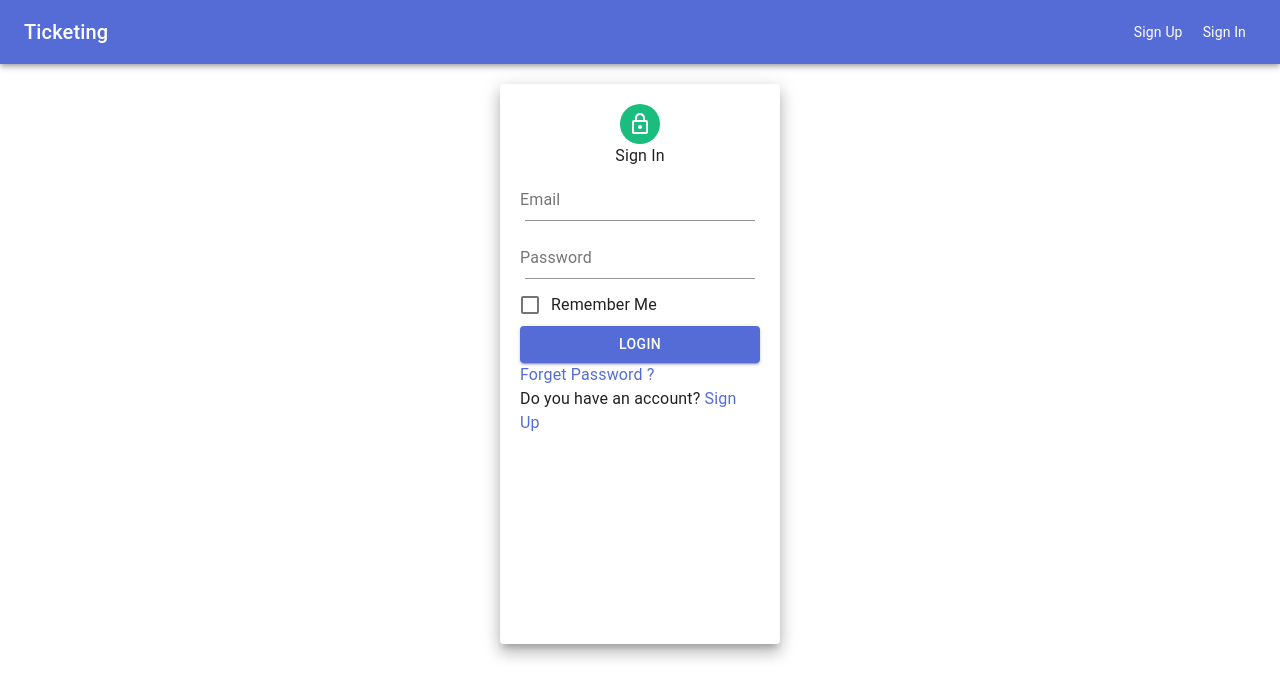
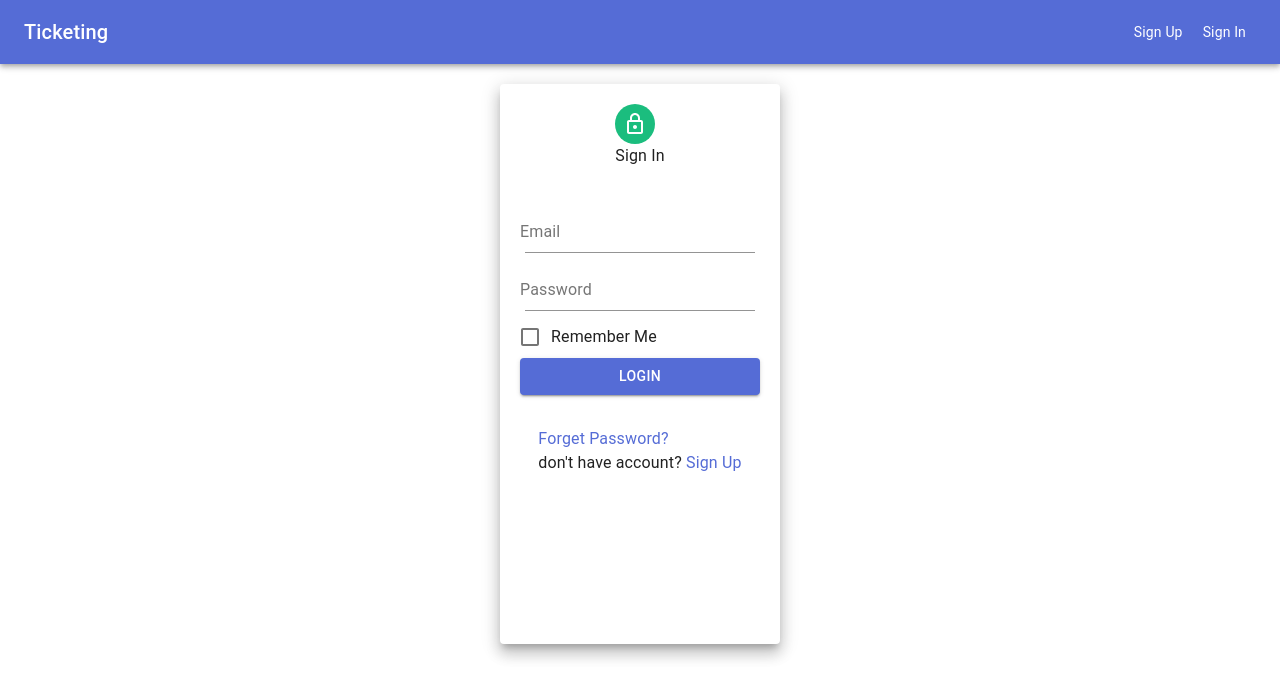
Before and after one commit to YosiZiv/MERN-micros-services, a Next.js app in the folder client/: page /auth/signin in a window 1280 px wide. Shown: the top 698 px of the page. Built offline with nearby package versions, Linux system fonts and the light colour scheme; no server answers.

Commit message:
create sign out use useRequest hooks

```diff
--- a/client/pages/auth/signin.tsx
+++ b/client/pages/auth/signin.tsx
@@ -13,7 +13,8 @@ import LockOutlinedIcon from "@material-ui/icons/LockOutlined";
 import { makeStyles } from "@material-ui/core/styles";
 import { Formik, Form, useField, FieldAttributes } from "formik";
 import * as yup from "yup";
-import axios from "axios";
+import useRequest from "../../hooks/useRequest";
+import Router from "next/router";
 const useStyle = makeStyles({
   title: {
     textAlign: "center",
@@ -63,40 +64,50 @@ const validationSchema = yup.object({
     })
   ),
 });
-const submitHandler = async ({ email, password }) => {
-  const response = await axios.post("/api/users/signin", {
-    email,
-    password,
-  });
-  console.log(response.data);
-};
 
 export default function Signin() {
   const classes = useStyle();
+  const { doRequest, errors } = useRequest();
+  const submitHandler = async ({ email, password }) => {
+    doRequest({
+      url: "/api/users/signin",
+      method: "post",
+      body: {
+        email,
+        password,
+      },
+      onSuccess: () => Router.push("/"),
+    });
+  };
   return (
     <Grid>
       <Paper className={classes.paper} elevation={10}>
-        <Grid container direction="column" justify="center" alignItems="center">
+        <Grid
+          container
+          direction="column"
+          justify="center"
+          alignItems="center"
+          spacing={4}
+        >
+          <Grid item>
             <Avatar className={classes.avatar}>
               <LockOutlinedIcon />
             </Avatar>
+
             <Typography component="h6">Sign In</Typography>
           </Grid>
+
+          <Grid item>
             <Formik
               // init value to form
               initialValues={{
                 email: "",
                 password: "",
-            pets: [{ type: "cat", name: "jarvis", id: Math.random() }],
               }}
               validationSchema={validationSchema}
               onSubmit={async ({ email, password }, { setSubmitting }) => {
-            console.log("onSubmit", email, password);
-
                 setSubmitting(true);
                 submitHandler({ email, password });
-            // async submit
-            console.log(email, password);
                 setSubmitting(false);
               }}
             >
@@ -110,6 +121,7 @@ export default function Signin() {
                     type="email"
                     fullWidth={true}
                   />
+
                   <CustomTextField
                     name="password"
                     className={classes.input}
@@ -118,6 +130,7 @@ export default function Signin() {
                     type="password"
                     fullWidth={true}
                   />
+
                   <FormControlLabel
                     control={
                       <Checkbox
@@ -128,6 +141,8 @@ export default function Signin() {
                     }
                     label="Remember Me"
                   />
+
+                  <Grid item>
                     <Button
                       className="signinButton"
                       fullWidth
@@ -137,16 +152,23 @@ export default function Signin() {
                     >
                       Login
                     </Button>
-              <Typography>
-                <Link>Forget Password ?</Link>
-              </Typography>
-              <Typography>
-                Do you have an account?
-                <Link> Sign Up</Link>
-              </Typography>
+                  </Grid>
                 </Form>
               )}
             </Formik>
+          </Grid>
+
+          <Grid item>
+            <Typography>
+              <Link href="#">Forget Password?</Link>
+            </Typography>
+
+            <Typography>
+              don't have account?
+              <Link href="/signup"> Sign Up</Link>
+            </Typography>
+          </Grid>
+        </Grid>
       </Paper>
     </Grid>
   );
```
Also changed, not shown: client/pages/auth/signout.tsx (added, +21 -0 lines), client/pages/auth/signup.tsx (+19 -15 lines). Lines whose indentation alone changed are shown as unchanged.
